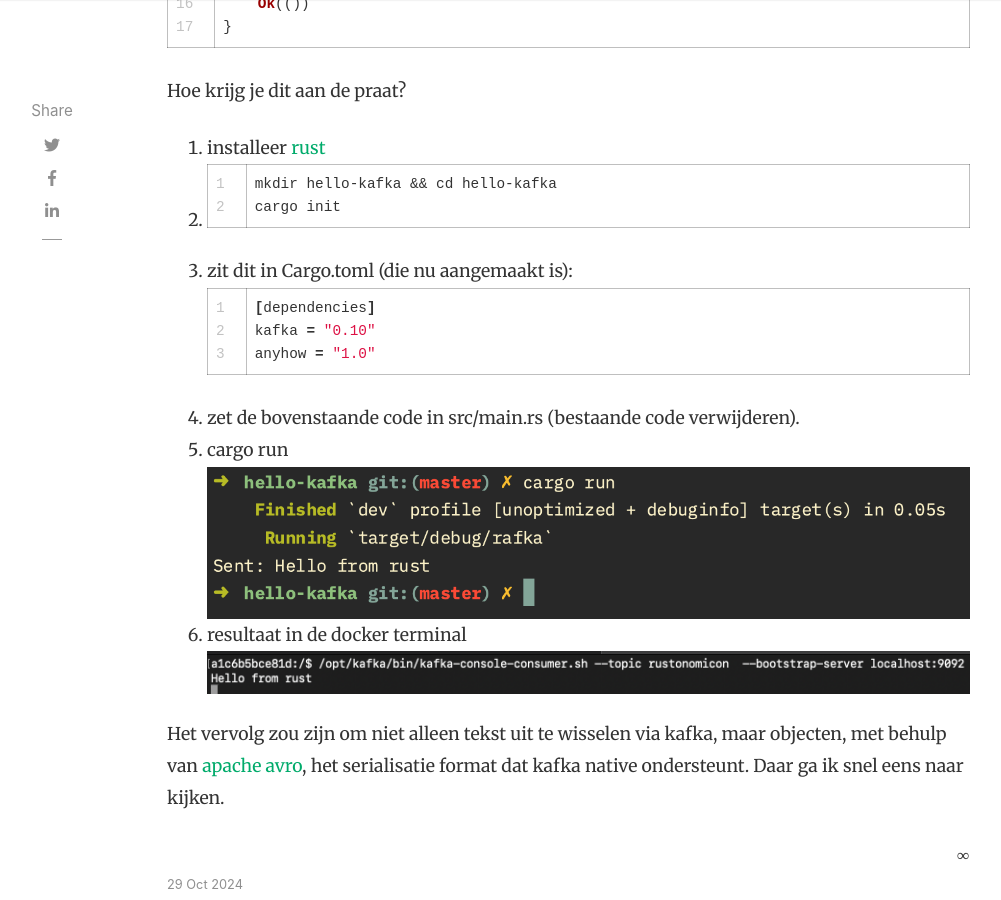
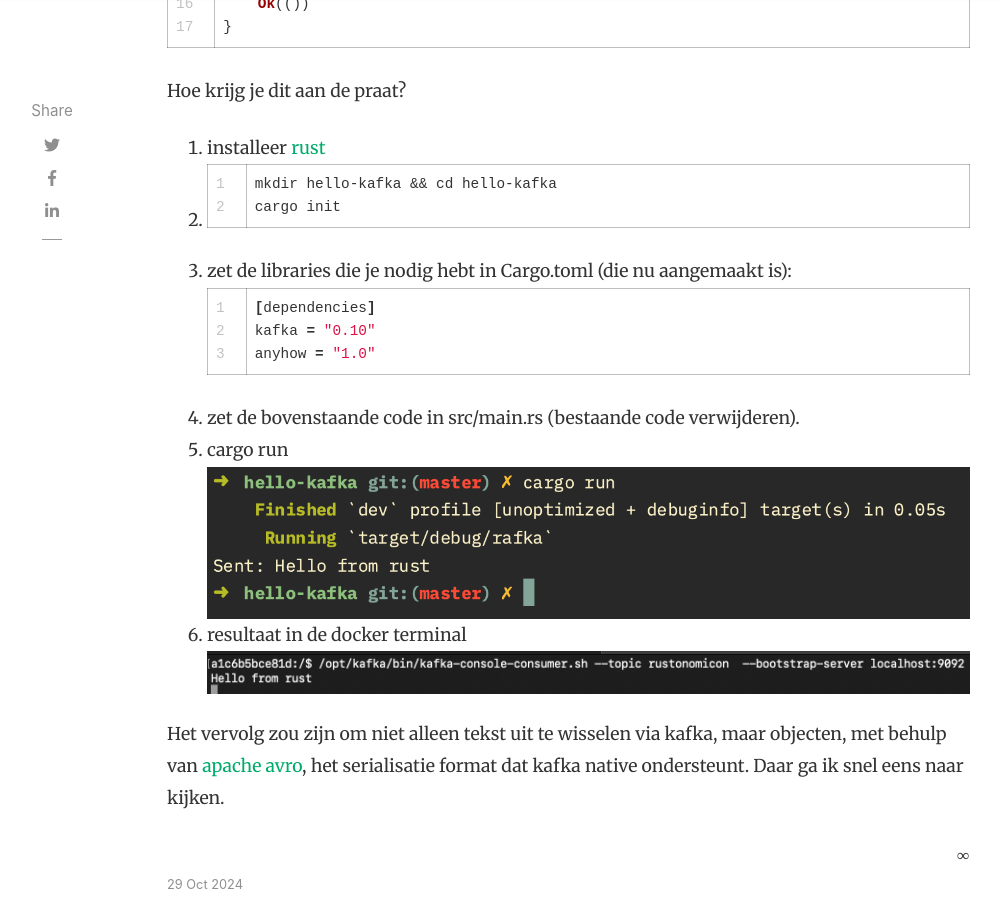
Before and after one commit to TOP-Squad/top-squad.github.io, a Jekyll site: the page built from _posts/2024-10-29-kafka-met-rust.md, in a window 1280 px wide and 900 px high, scrolled down 2707 px. Shown: the whole window, without its empty margins (118-1119 px from the left). Built offline with Jekyll 4.4.1, drawn with Linux system fonts in a browser that asks for light colours; nearby versions of some CDN libraries.

Commit message:
typo fixed

````diff
--- a/_posts/2024-10-29-kafka-met-rust.md
+++ b/_posts/2024-10-29-kafka-met-rust.md
@@ -74,7 +74,7 @@ Hoe krijg je dit aan de praat?
 mkdir hello-kafka && cd hello-kafka
 cargo init
 ```
-4. zit dit in Cargo.toml (die nu aangemaakt is):
+4. zet de libraries die je nodig hebt in Cargo.toml (die nu aangemaakt is):
 ```toml
 [dependencies]
 kafka = "0.10"
````
